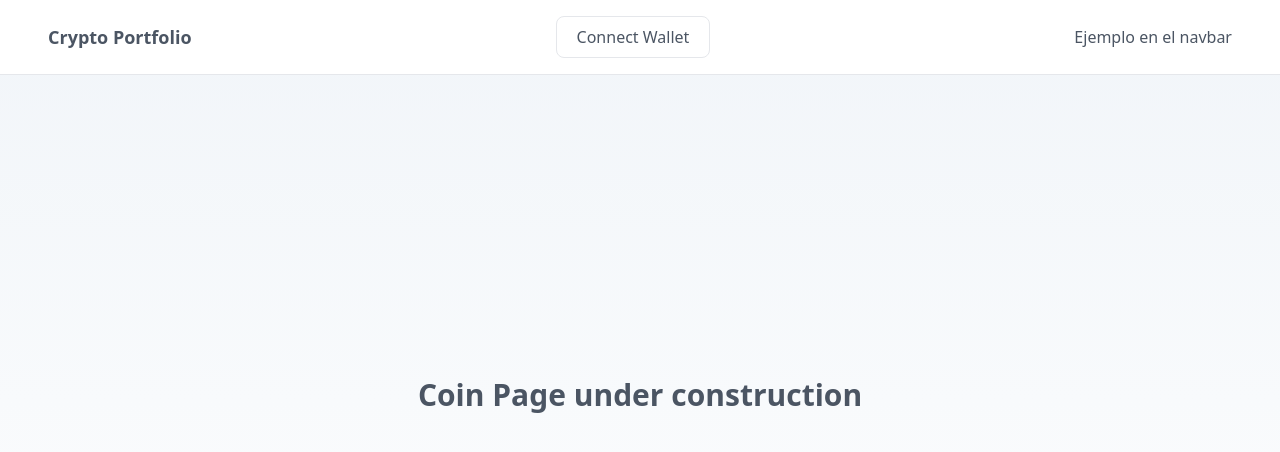
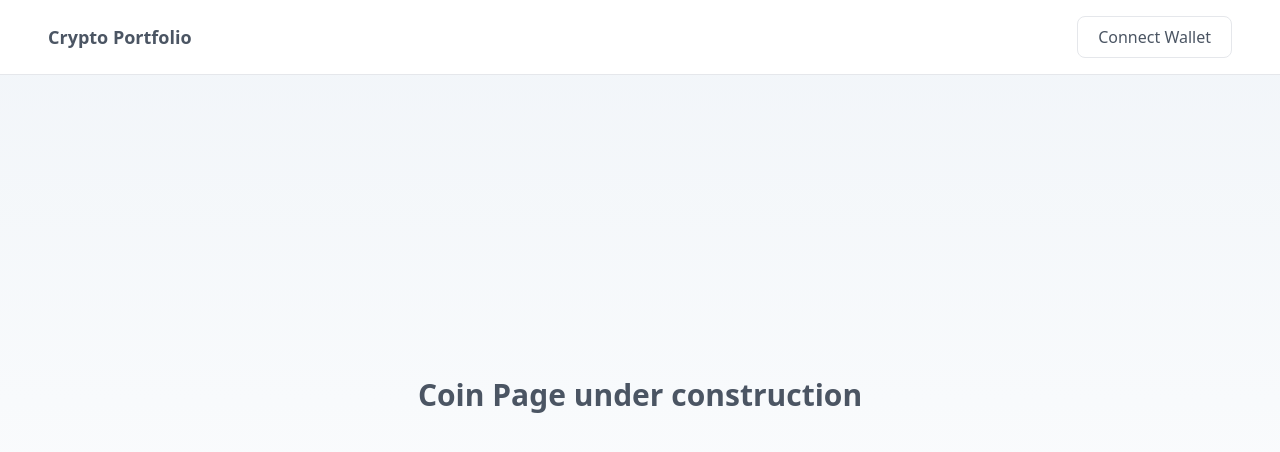
Before and after one commit to cxalem/crypto-portfolio, a Next.js app: page /coins/1 in a window 1280 px wide. Shown: the top 452 px of the page. Built offline with nearby package versions, Linux system fonts and the light colour scheme.

Commit message:
removals

```diff
--- a/src/app/layout.tsx
+++ b/src/app/layout.tsx
@@ -21,7 +21,6 @@ export default function RootLayout({
           <button className="border rounded-lg py-2 px-5 hover:bg-gray-100">
             Connect Wallet
           </button>
-          Ejemplo en el navbar
         </nav>
         {children}
       </body>
--- a/src/app/page.tsx
+++ b/src/app/page.tsx
@@ -6,7 +6,6 @@ export default async function Home() {
     <main className="flex min-h-screen p-5 md:p-0 flex-col items-center mt-10 gap-5 md:gap-10">
       <SearchBar />
       <CoinsList />
-      <h1 className="text-2xl font-bold">Hola Adriana</h1>
     </main>
   );
 }
```
